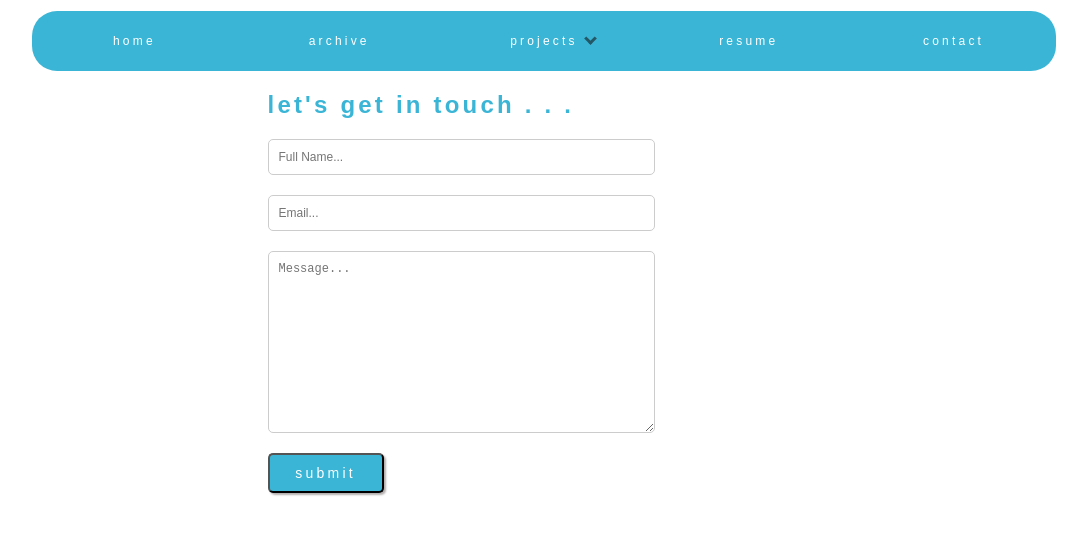
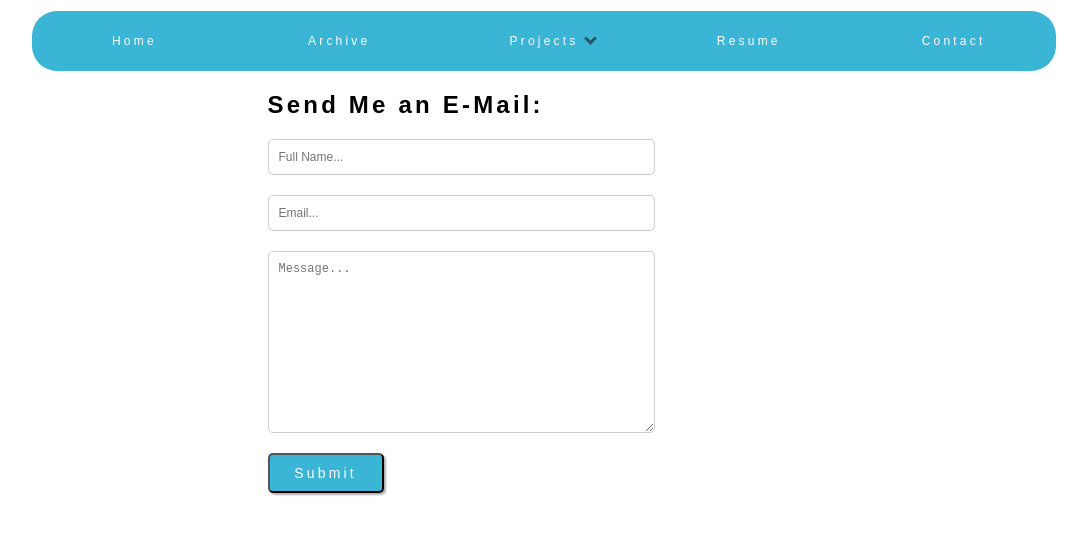
Before and after one commit to marcphilippebeaujean-abertay/ReactProjects, a React (Create React App) app in the folder blog-frontend/: page /contact in a window 1280 px wide. Shown: the top 534 px of the page, without its empty margins (96-1183 px from the left). Built offline with nearby package versions, Linux system fonts and the light colour scheme.

Commit message:
added email regex

```diff
--- a/blog-frontend/src/components/Navigation Bar/navBar.jsx
+++ b/blog-frontend/src/components/Navigation Bar/navBar.jsx
@@ -17,10 +17,10 @@ class NavBar extends Component {
           className="nav-element nav-element-main nav-left-element btn-div"
           style={{ textDecoration: "none" }}
         >
-          <p>home</p>
+          <p>Home</p>
         </Link>
         <div className="nav-element nav-element-main btn-div">
-          <p>archive</p>
+          <p>Archive</p>
         </div>
         <div
           className="nav-element nav-element-main dropdown-container"
@@ -42,13 +42,13 @@ class NavBar extends Component {
           }}
         >
           <p>
-            projects
+            Projects
             <i className="arrow arrow-down" />
           </p>
           <NavDropdown />
         </div>
         <div className="nav-element nav-element-main btn-div">
-          <p>resume</p>
+          <p>Resume</p>
         </div>
         <Link
           to="/contact"
@@ -56,7 +56,7 @@ class NavBar extends Component {
           id="nav-right-element"
           style={{ textDecoration: "none" }}
         >
-          <p>contact</p>
+          <p>Contact</p>
         </Link>
       </nav>
     );
--- a/blog-frontend/src/components/Page Content/contact.jsx
+++ b/blog-frontend/src/components/Page Content/contact.jsx
@@ -8,7 +8,7 @@ class ContactComponent extends Component {
     return (
       <div id="contacts-div">
         <div id="contacts-header-div">
-          <h2 id="contacts-header">let's get in touch . . .</h2>
+          <h2 id="contacts-header">Send Me an E-Mail:</h2>
         </div>
         <form className="contact-form-elem" id="contacts-form">
           <input
@@ -39,7 +39,7 @@ class ContactComponent extends Component {
               this.props.onMessageFieldInput(event.target.value)
             }
           />
-          <input id="contacts-submit-btn" type="submit" value="submit" />
+          <input id="contacts-submit-btn" type="submit" value="Submit" />
         </form>
       </div>
     );
--- a/blog-frontend/src/css/style.css
+++ b/blog-frontend/src/css/style.css
@@ -200,7 +200,7 @@
   width: 100%; }
 
 #contacts-header {
-  color: #3bb5d6; }
+  color: black; }
 
 #contacts-form {
   display: flex;
--- /dev/null
+++ b/blog-frontend/src/regex.js
@@ -0,0 +1,5 @@
+const emailRegex = new RegExp(
+  /(?!.*[\s])(?!.*[A-Z])[a-z]+([.][a-z]+)?[@][\w]+[.][a-z]+/
+);
+
+export { emailRegex };
--- a/blog-frontend/src/scss/PageContent/_contact.scss
+++ b/blog-frontend/src/scss/PageContent/_contact.scss
@@ -13,7 +13,7 @@
 }
 
 #contacts-header {
-  color: $main-colour;
+  color: black; //$main-colour;
 }
 
 #contacts-form {
```
